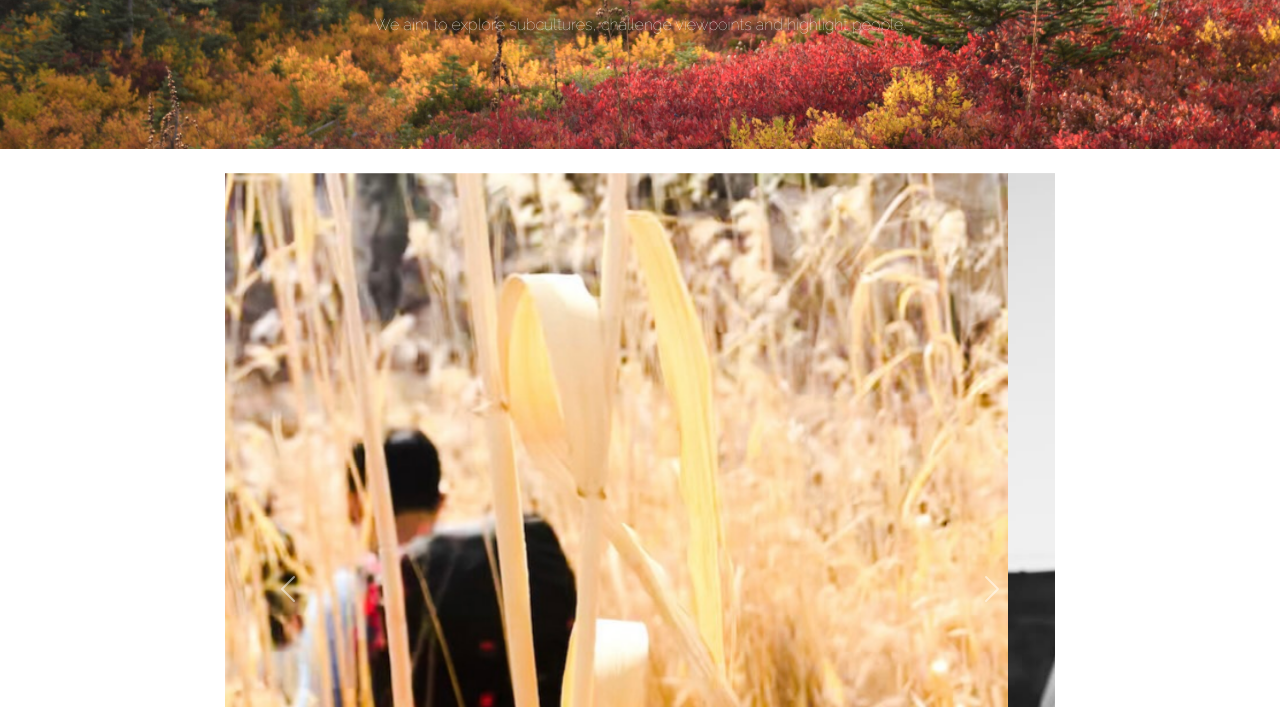
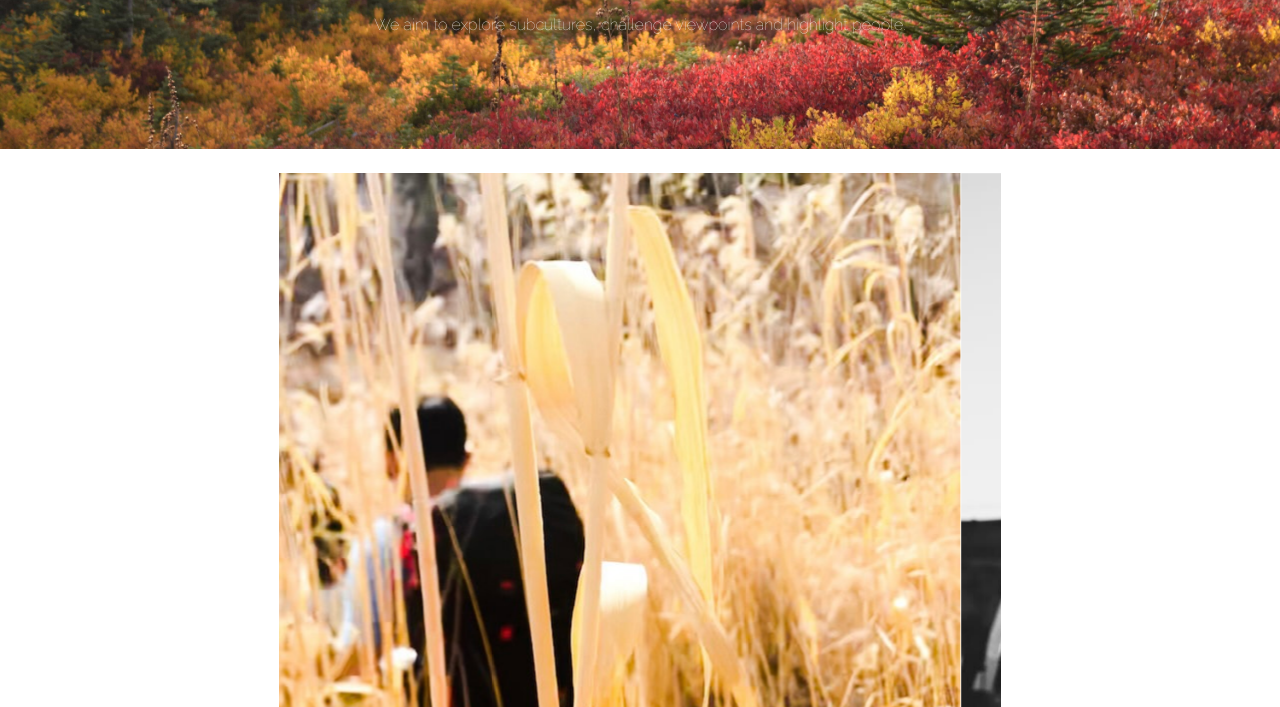
Before and after one commit to trentonhenk/trenton-final, a website: page src/njk/photos.njk in a window 1280 px wide. Shown: the part 245-952 px from the top of the page. Drawn offline with nearby package versions, Linux system fonts and the light colour scheme; files that its build step writes are made by us from their sources; files whose address does not match are found by name.

Commit message:
more fixes, slight changes

```diff
--- a/src/njk/_templates/bake-article.njk
+++ b/src/njk/_templates/bake-article.njk
@@ -7,7 +7,7 @@
 {% block content %}
   <article class="container">
     <div class="row">
-      <div class="col-sm-4">
+      <div class="col-sm-9 col-md-6 col-lg-4">
         <img src="../img/{{ image }}" alt="" class="img-fluid">
         <hr class="d-sm-none">
       </div>
--- a/src/njk/photos.njk
+++ b/src/njk/photos.njk
@@ -2,7 +2,7 @@
 
 {% block page_title %}Photos{% endblock %}
 {% block content %}
-<div id="photo-page" class="container col-md-8 col-sm-4">
+<div id="photo-page" class="container col-lg-7 col-md-8 col-sm-9">
   <div id="carousel" class="carousel slide" data-bs-ride="carousel">
     <div class="carousel-inner">
       <div class="carousel-item active">
@@ -24,14 +24,6 @@
         <img src="/img/IMG_0776.JPG" class="d-block w-100" alt="house on pier">
       </div>
     </div>
-    <button class="carousel-control-prev" type="button" data-bs-target="#carouselExampleControls" data-bs-slide="prev">
-      <span class="carousel-control-prev-icon" aria-hidden="true"></span>
-      <span class="visually-hidden">Previous</span>
-    </button>
-    <button class="carousel-control-next" type="button" data-bs-target="#carouselExampleControls" data-bs-slide="next">
-      <span class="carousel-control-next-icon" aria-hidden="true"></span>
-      <span class="visually-hidden">Next</span>
-    </button>
   </div>
 </div>
 {% endblock %}
--- a/src/scss/_carousel.scss
+++ b/src/scss/_carousel.scss
@@ -0,0 +1,6 @@
+$carousel-transition-duration: 2s;
+
+#carousel {
+  height: auto;
+  width: auto;
+}
```
Also changed, not shown: docs/article/2020-03-26.html (+1 -1 lines), docs/article/2020-03-27.html (+1 -1 lines), docs/article/2020-04-18.html (+1 -1 lines), docs/css/main.css, docs/photos.html.
